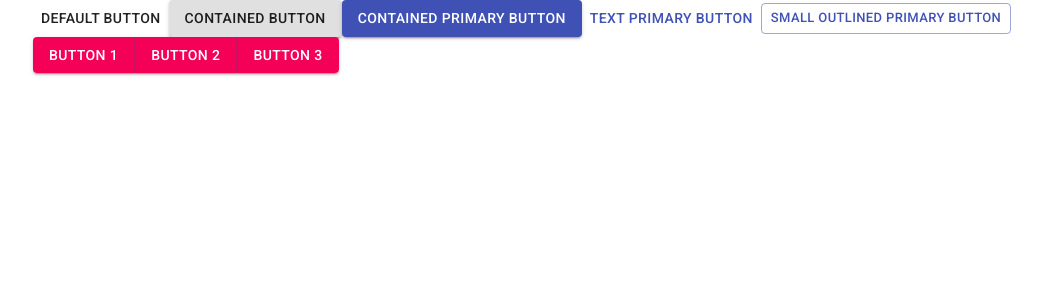
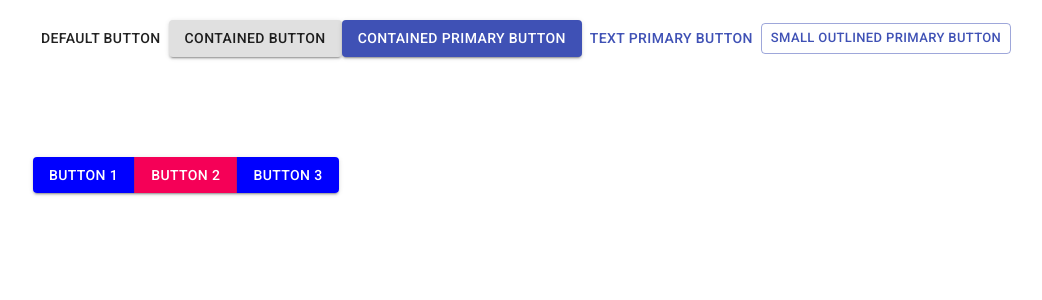
Before and after one commit to akifsonmez/react-material-ui-exercises, a React (Create React App) app: page /ButtonExamples in a window 1280 px wide. Shown: the top 300 px of the page, without its empty margins (15-1057 px from the left). Built offline with nearby package versions, Linux system fonts and the light colour scheme.

Commit message:
makeStyles hook

```diff
--- a/src/App.js
+++ b/src/App.js
@@ -23,7 +23,7 @@ function App() {
         </Route>
       </Switch>
       <Switch>
-        <Route exact path="/create">
+        <Route exact path="/">
           <Create />
         </Route>
       </Switch>
--- a/src/examples/ButtonExamples.js
+++ b/src/examples/ButtonExamples.js
@@ -1,10 +1,29 @@
 import { ButtonGroup, Container } from "@material-ui/core";
 import Button from "@material-ui/core/Button";
+import { makeStyles } from "@material-ui/core";
 import React from "react";
 
+const useStyles = makeStyles({
+    btngroup: {
+        marginTop: '100px',
+    },
+    btn: {
+        backgroundColor: 'blue',
+        '&:hover': {
+            backgroundColor: 'yellow',
+            color: 'black'
+        }
+    },
+    container:{
+        marginTop:'20px'
+    }
+});
+
 const ButtonExamples = () => {
+    const classes = useStyles();
+
     return (
-        <Container>
+        <Container className={classes.container}>
             <Container>
                 <Button>
                     Default Button
@@ -27,17 +46,18 @@ const ButtonExamples = () => {
                     variant="outlined"
                     color="primary"
                     size="small"
-                    onClick={()=>alert("Outlined Primary Button")}>
+                    onClick={() => alert("Outlined Primary Button")}>
                     Small Outlined Primary Button
                 </Button>
             </Container>
             <Container>
                 <ButtonGroup
+                    className={classes.btngroup}
                     color="secondary"
                     variant="contained">
-                    <Button>Button 1</Button>
+                    <Button className={classes.btn}>Button 1</Button>
                     <Button>Button 2</Button>
-                    <Button>Button 3</Button>
+                    <Button className={classes.btn}>Button 3</Button>
                 </ButtonGroup>
             </Container>
         </Container>
```
